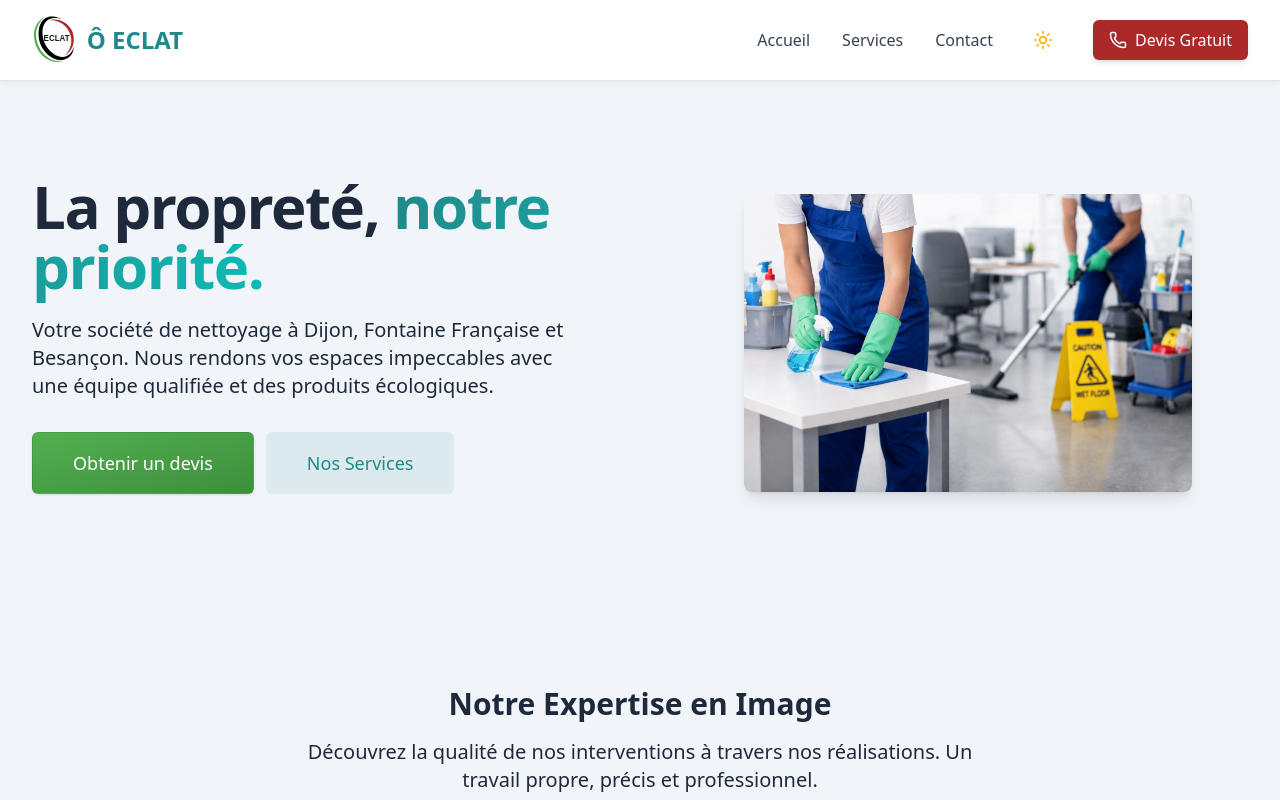
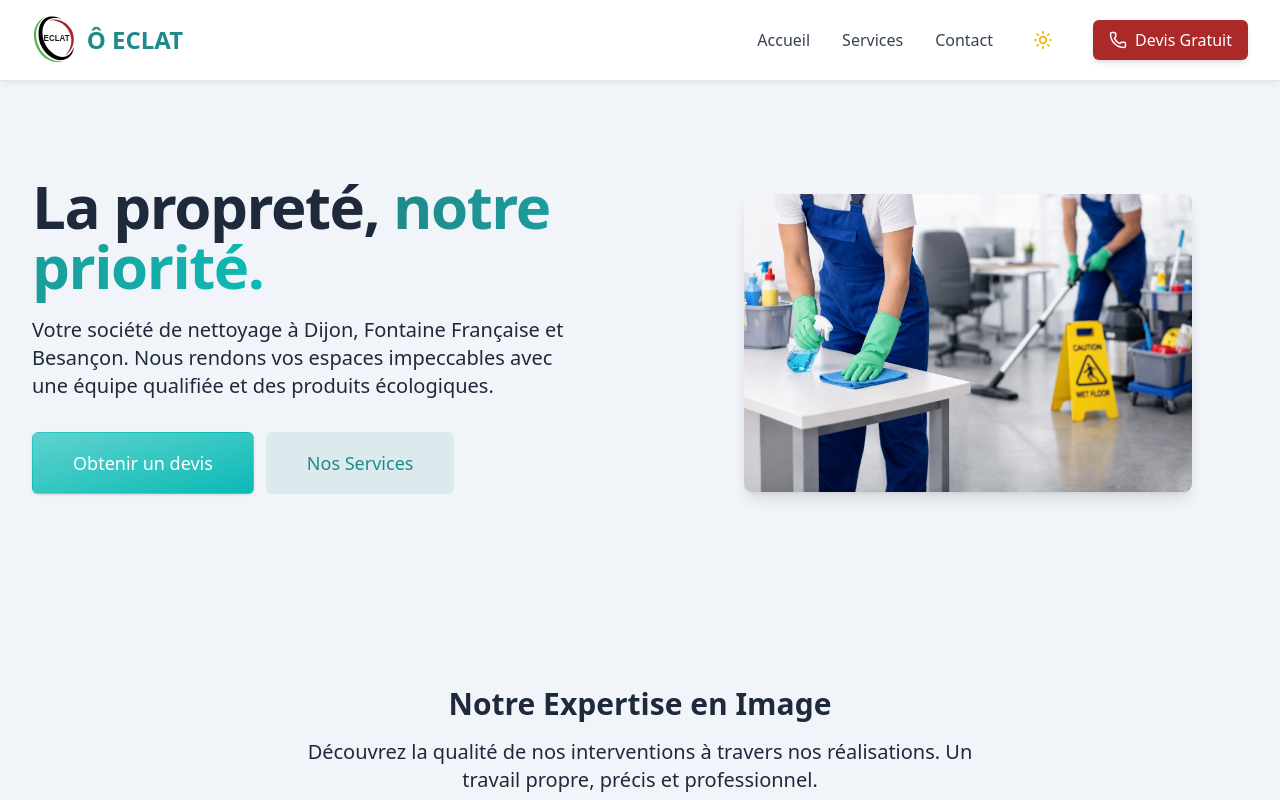
Before and after one commit to aicha21000/net, a Next.js app: page / in a window 1280 px wide. Shown: the top 800 px of the page. Built offline with nearby package versions, Linux system fonts and the light colour scheme.

Commit message:
colour green

```diff
--- a/src/app/globals.css
+++ b/src/app/globals.css
@@ -14,8 +14,8 @@
   /* Red used sparingly */
 
   /* Modern Monochromatic Gradients */
-  --gradient-primary: linear-gradient(165deg, #52b050 0%, #3e8e3c 100%);
-  --gradient-hover: linear-gradient(165deg, #3e8e3c 0%, #2d6a2c 100%);
+  --gradient-primary: linear-gradient(165deg, #5FD3CF 0%, #0ABAB5 100%);
+  --gradient-hover: linear-gradient(165deg, #0ABAB5 0%, #088F8B 100%);
   --font-sans: var(--font-geist-sans);
 
   /* Glass Variables */
```
